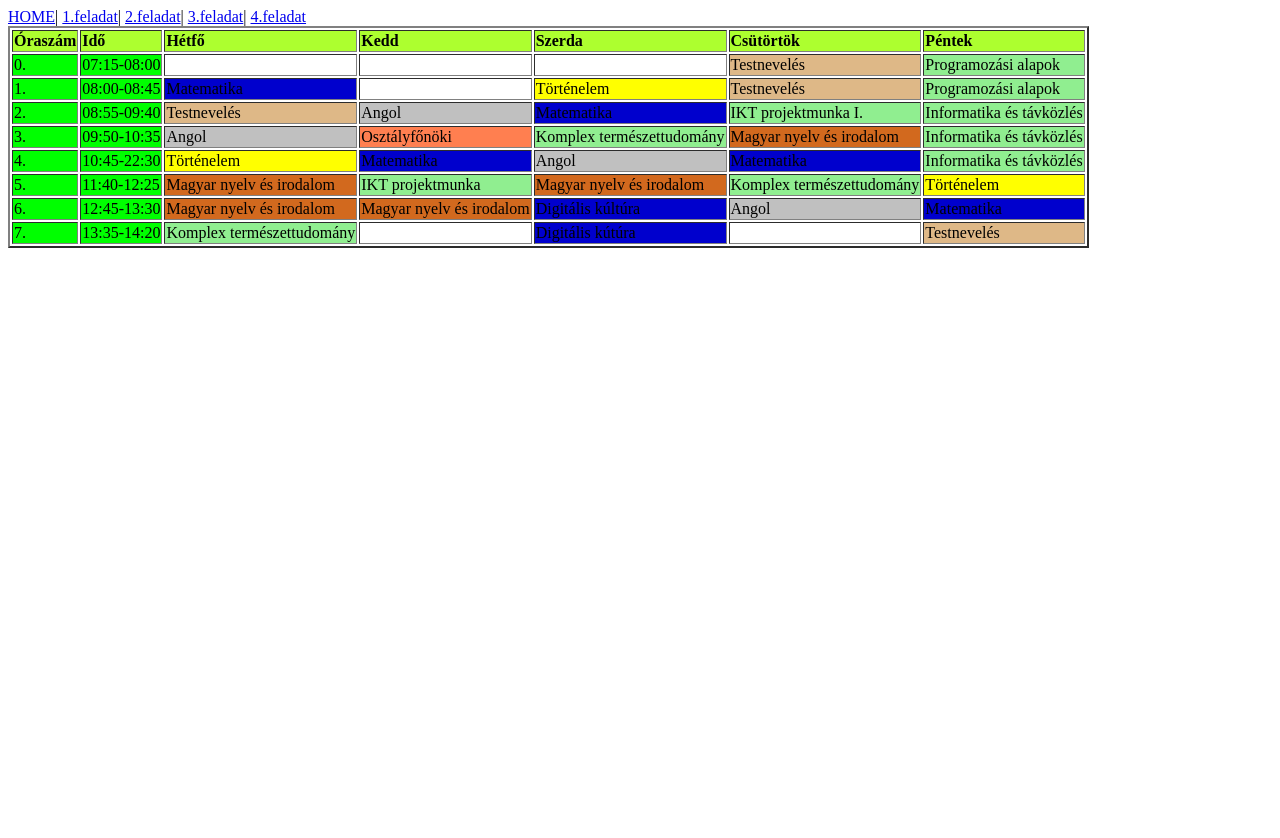
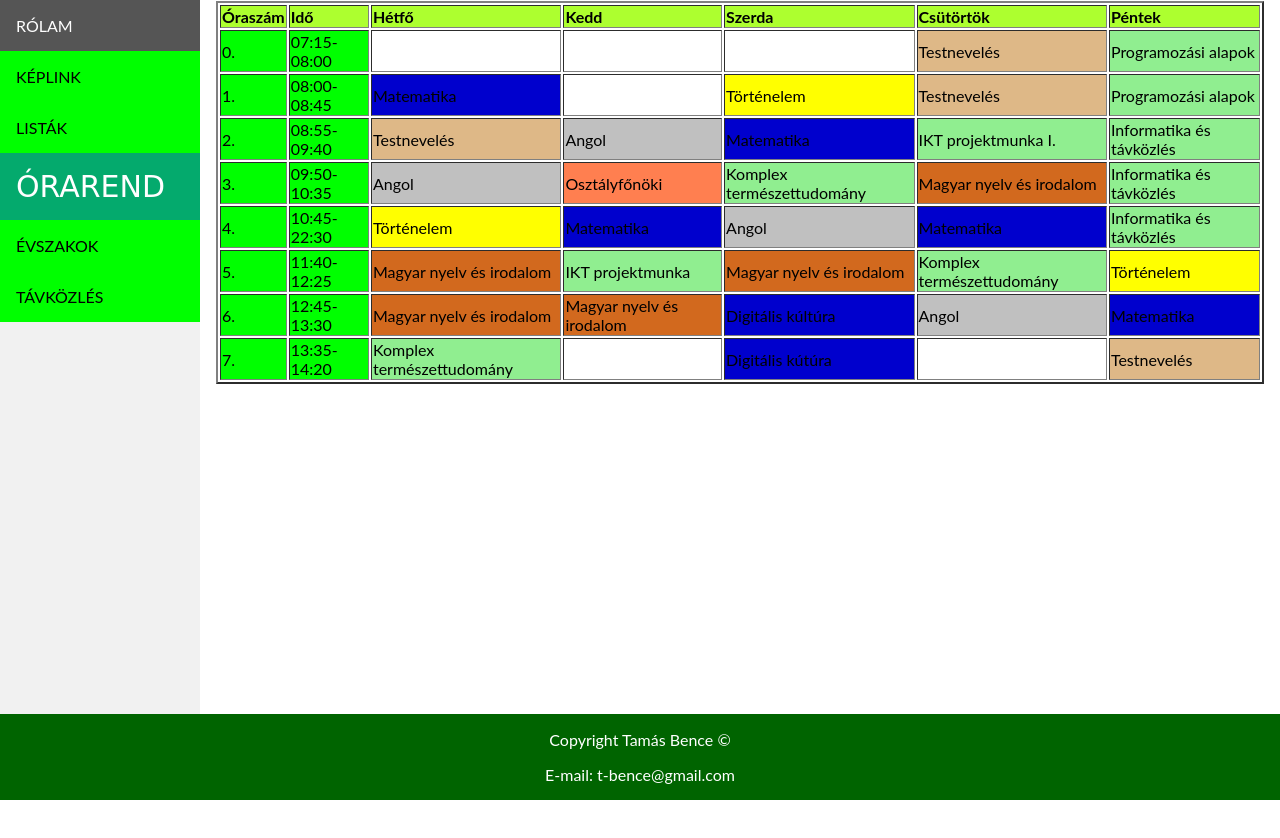
Before and after one commit to Tbence0/kollazs, a plain HTML site: page orarend.html in a window 1280 px wide. Before the commit the page ends 800 px from the top, so only its background shows below. Drawn offline with Linux system fonts and the light colour scheme; a web font is replaced by a local one.

Commit message:
Add files via upload

```diff
--- a/orarend.html
+++ b/orarend.html
@@ -1,19 +1,44 @@
 <!DOCTYPE html>
 <html lang="hu">
+
 <head>
-    <meta charset="UTF-8">
-    <meta name="viewport" content="width=device-width, initial-scale=1.0">
-    <title>Órarend</title>
+  <meta name="viewport" content="width=device-width, initial-scale=1.0">
+  <meta http-equiv="Content-Type" content="text/html;charset=UTF-8">
+
+  <link rel="apple-touch-icon" sizes="57x57" href="favicon/favicon/apple-icon-57x57.png">
+  <link rel="apple-touch-icon" sizes="60x60" href="favicon/favicon/apple-icon-60x60.png">
+  <link rel="apple-touch-icon" sizes="72x72" href="favicon/favicon/apple-icon-72x72.png">
+  <link rel="apple-touch-icon" sizes="76x76" href="favicon/favicon/apple-icon-76x76.png">
+  <link rel="apple-touch-icon" sizes="114x114" href="favicon/favicon/apple-icon-114x114.png">
+  <link rel="apple-touch-icon" sizes="120x120" href="favicon/favicon/apple-icon-120x120.png">
+  <link rel="apple-touch-icon" sizes="144x144" href="favicon/favicon/apple-icon-144x144.png">
+  <link rel="apple-touch-icon" sizes="152x152" href="favicon/favicon/apple-icon-152x152.png">
+  <link rel="apple-touch-icon" sizes="180x180" href="favicon/favicon/apple-icon-180x180.png">
+  <link rel="icon" type="image/png" sizes="192x192" href="favicon/favicon/android-icon-192x192.png">
+  <link rel="icon" type="image/png" sizes="32x32" href="favicon/favicon/favicon-32x32.png">
+  <link rel="icon" type="image/png" sizes="96x96" href="favicon/favicon/favicon-96x96.png">
+  <link rel="icon" type="image/png" sizes="16x16" href="favicon/favicon/favicon-16x16.png">
+  <link rel="manifest" href="favicon/favicon/manifest.json">
+  <meta name="msapplication-TileColor" content="#ffffff">
+  <meta name="msapplication-TileImage" content="favicon/favicon/ms-icon-144x144.png">
+  <meta name="theme-color" content="#ffffff">
+
+  <title>Tamás B. oldala</title>
+  <link rel="stylesheet" href="navi.css">
 </head>
+
 <body>
 
-    <nav>
-        <a href="https://github.com/Tbence0/kollazs">HOME</a>|
-        <a href="https://github.com/Tbence0/kollazs/blob/main/k%C3%A9plink.html">1.feladat</a>|
-        <a href="https://github.com/Tbence0/kollazs/blob/main/k%C3%A9plink.html">2.feladat</a>|
-        <a href="https://github.com/Tbence0/kollazs/blob/main/listak.html">3.feladat</a>|
-        <a href="https://github.com/Tbence0/kollazs/blob/main/orarend.html">4.feladat</a>
-      </nav>
+  <div class="sidebar">
+    <a href="https://tbence0.github.io/kollazs/">RÓLAM</a>
+    <a href="https://tbence0.github.io/kollazs/keplink.html">KÉPLINK</a>
+    <a href="https://tbence0.github.io/kollazs/listak.html">LISTÁK</a>
+    <a class="active" href="https://tbence0.github.io/kollazs/orarend.html">ÓRAREND</a>
+    <a href="https://tbence0.github.io/kollazs/evszakok.html">ÉVSZAKOK</a>
+    <a href="https://pepe1125.github.io/kollazs/Informatika és távközlési alapok I. Héczei_Ádám.pdf">TÁVKÖZLÉS</a>
+  </div>
+
+  <div class="content">
 
 <table border="2px">
     <tr style="background-color: greenyellow; font-weight: bold;">
@@ -101,5 +126,13 @@
     </tr>
 </table>
 
+</div>
+
+<div class="footer">
+  <p>Copyright Tamás Bence © </p>
+  <p>E-mail: t-bence@gmail.com</p>
+</div>
+
 </body>
+
 </html>
```
Also changed, not shown: index.html (+1 -1 lines), keplink.html (+1 -1 lines), listak.html (+1 -1 lines).
